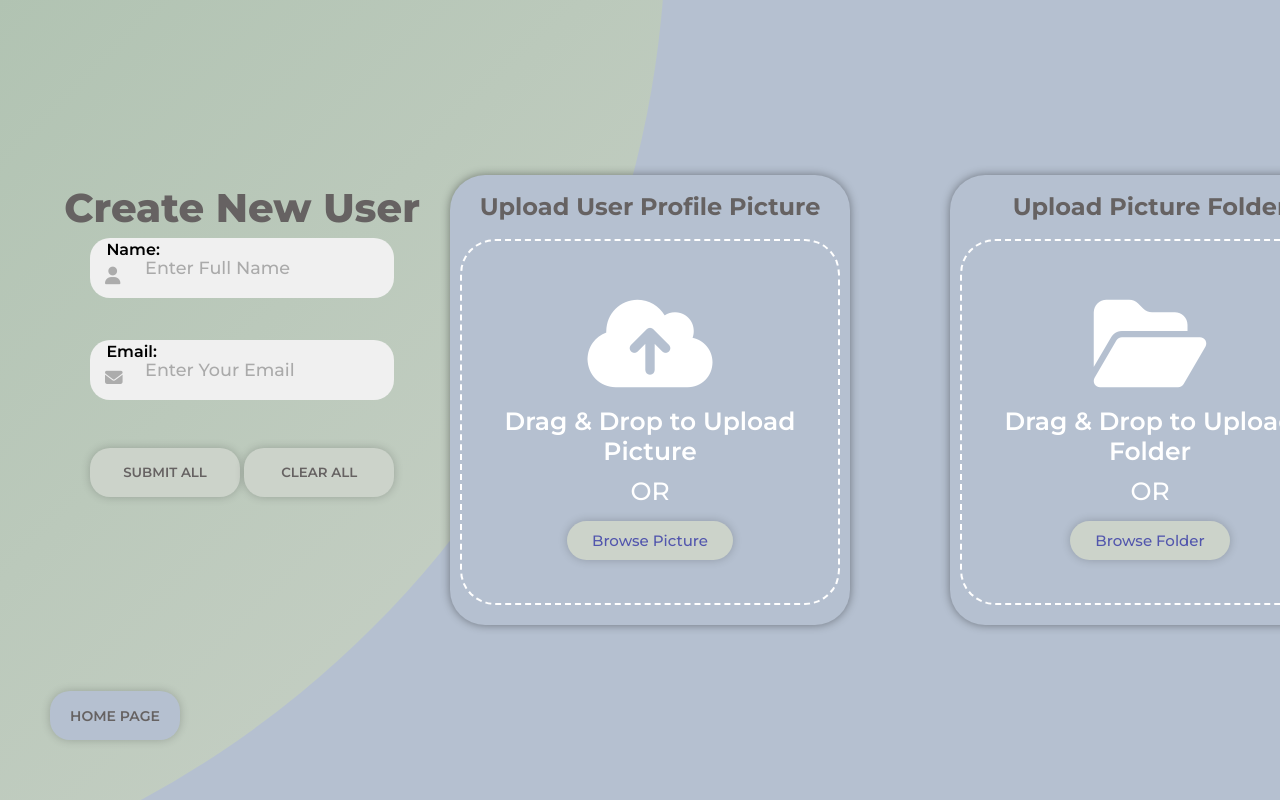
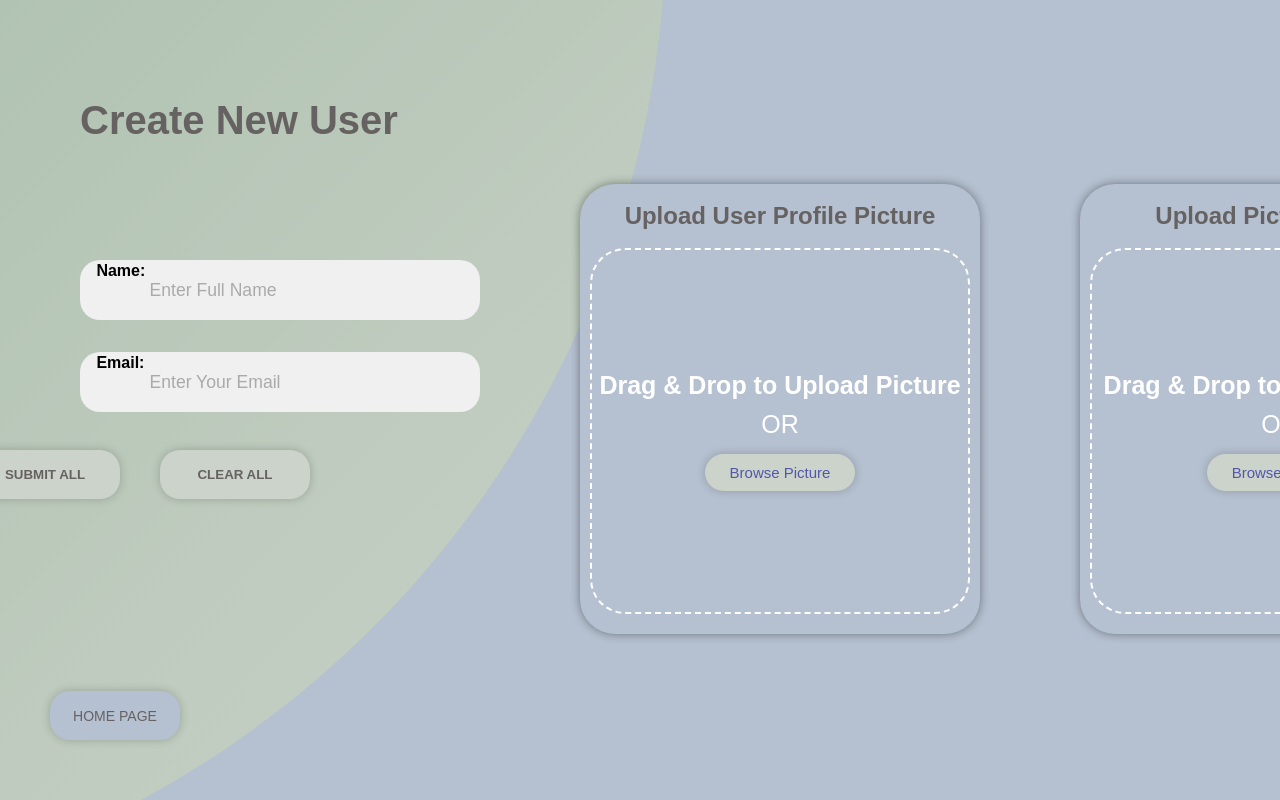
Before and after one commit to suviniV/Edge-AI-Project, a Flask app: page /CreateNewUser in a window 1280 px wide. Run offline with Flask 3, Linux system fonts and the light colour scheme; some libraries are stand-ins or nearby versions.

Commit message:
Web App Development - Create New User Updated

```diff
--- a/WebApp/app.py
+++ b/WebApp/app.py
@@ -115,8 +115,7 @@ def write_activeUsers(users):
     writer.writeheader()
     writer.writerows(users)
 
-    blob_service_client = BlobServiceClient.from_connection_string(
-        "DefaultEndpointsProtocol=https;AccountName=databasecw;AccountKey="
+    blob_service_client = BlobServiceClient.from_connection_string("DefaultEndpointsProtocol=https;AccountName=databasecw;AccountKey="
         "tor4V06NY6XHesq2z9vAZ55l3IWWTv9JpL1KT9S4CahV+e2+b9eh4nMy+cZlnpc6EW1WsYHh489/+AStZimtVQ==;EndpointSuffix="
         "core.windows.net")
 
@@ -137,14 +136,14 @@ def add_user_to_database(name, email, profile_picture):
     write_activeUsers(users)
 
     # Save user's profile picture
-    blob_service_client = BlobServiceClient.from_connection_string(
-        "DefaultEndpointsProtocol=https;AccountName=databasecw;AccountKey="
+    blob_service_client = BlobServiceClient.from_connection_string("DefaultEndpointsProtocol=https;AccountName=databasecw;AccountKey="
         "tor4V06NY6XHesq2z9vAZ55l3IWWTv9JpL1KT9S4CahV+e2+b9eh4nMy+cZlnpc6EW1WsYHh489/+AStZimtVQ==;EndpointSuffix="
         "core.windows.net")
 
     container_client = blob_service_client.get_container_client("activeuserspics")
     blob_client = container_client.get_blob_client(f"{name}.png")
-    blob_client.upload_blob(profile_picture, overwrite=True)
+    blob_client.upload_blob(profile_picture.read(), overwrite=True)
+
 
 
 def delete_user(index):
@@ -191,7 +190,7 @@ def add_user_route():
     # Add user to the database and save picture to Azure Blob Storage
     add_user_to_database(name, email, profile_picture)
 
-    return jsonify(success=True)
+    return render_template('ActiveUsers.html')
 
 @app.route('/deleteUser', methods=['POST'])
 def delete_user_route():
@@ -230,19 +229,6 @@ def signin():
 @app.route('/CreateNewUser')
 def CreateNewUser():
     return render_template("CreateNewUser.html")
-
-
-# @app.route('/deleteUser', methods=['POST'])
-# def delete_user():
-#     index = int(request.json['index']) - 1  # Adjust index to match Python list indexing
-#     users = read_users_from_csv()
-#
-#     if 0 <= index < len(users):
-#         deleted_user = users.pop(index)
-#         write_users_to_csv(users)
-#         return jsonify({'message': 'User deleted successfully', 'user': deleted_user})
-#     else:
-#         return jsonify({'error': 'Invalid user index'})
 
 
 @app.route('/ActiveUsers')
--- a/WebApp/templates/CreateNewUser.html
+++ b/WebApp/templates/CreateNewUser.html
@@ -1,12 +1,9 @@
 <!DOCTYPE html>
 <html lang="en">
-
 <head>
-    <meta charset="UTF-8" />
-    <meta name="viewport" content="width=device-width, initial-scale=1.0" />
-    <script src="https://kit.fontawesome.com/64d58efce2.js" crossorigin="anonymous"></script>
-    <link href="https://fonts.googleapis.com/css2?family=Montserrat:wght@100;200;300;400;500;600;700;800;900&display=swap" rel="stylesheet">
-    <title>Upload Picture</title>
+    <meta charset="UTF-8">
+    <meta name="viewport" content="width=device-width, initial-scale=1.0">
+    <title>User Registration</title>
     <style>
         * {
             margin: 0;
@@ -40,54 +37,26 @@
             background-color: #B5C0D0;
             min-height: 100vh;
             overflow: hidden;
-		}
-
-		.forms-container {
-		  position: absolute;
-		  width: 100%;
-		  height: 100%;
-		  top: 0;
-		  left: 0;
-		  margin-left: 60px;
-		}
-
-		.signin-signup {
-		  position: absolute;
-		  top: 50%;
-		  transform: translate(-50%, -50%);
-		  left: 75%;
-		  width: 50%;
-		  transition: 1s 0.7s ease-in-out;
-		  display: grid;
-		  grid-template-columns: 1fr;
-		  z-index: 5;
-		}
-
-		form {
-		  display: flex;
-		  align-items: center;
-		  justify-content: center;
-		  flex-direction: column;
-		  padding: 0rem 5rem;
-		  transition: all 0.2s 0.7s;
-		  overflow: hidden;
-		  grid-column: 1 / 2;
-		  grid-row: 1 / 2;
-		}
-
-		form.sign-up-form {
-		  opacity: 0;
-		  z-index: 1;
-		}
-
-		form.sign-in-form {
             z-index: 2;
         }
 
         .title {
-		  font-size: 2.2rem;
-		  color: #444;
-		  margin-bottom: 10px;
+          margin-bottom: 50px;
+          position: absolute;
+          top: 100px;
+          left: 80px; /* Adjust as needed */
+          z-index: 1;
+          font-weight: 800;
+          line-height: 1;
+          font-size: 2.5rem;
+          color: #666262;
+          z-index: 2;
+
+        }
+        .form{
+             margin-left: 80px;
+             margin-top: 260px;
+             z-index: 2;
          }
 
          .input-field {
@@ -102,6 +71,7 @@
 		  grid-template-columns: 15% 85%;
 		  padding: 0 0.4rem;
 		  position: relative;
+		  z-index: 2;
 		}
 
 		.input-field span {
@@ -110,6 +80,7 @@
 		  color: #acacac;
 		  transition: 0.5s;
 		  font-size: 1.1rem;
+		  z-index: 2;
 		}
 
 		.input-field label {
@@ -118,6 +89,7 @@
 			margin-left: 10px;
 			margin-top: 2px;
 			font-weight: 600;
+			z-index: 2;
 		}
 
 		.input-field input {
@@ -131,11 +103,13 @@
 		  display: block;
 		  width: 100%; /* Ensuring the input takes full width */
 		  padding-left: 5px;
+		  z-index: 2;
 		}
 
 		.input-field input::placeholder {
 		  color: #aaa;
 		  font-weight: 500;
+		  z-index: 2;
 		}
 
 		.input-field .fa {
@@ -147,102 +121,13 @@
 			transition: 0.5s;
 			font-size: 1.1rem;
 			padding-left: 15px; /* Adjusted padding for better icon placement */
+			z-index: 2;
 		}
-
-		.btn {
-		  width: 150px;
-		  background-color: #CCD3CA;
-		  border: 1px;
-		  text-align: center;
-		  outline: 2px;
-		  height: 49px;
-		  color: #666262;
-		  text-transform: uppercase;
-		  font-weight: 600;
-		  margin: 1rem 0;
-		  cursor: pointer;
-		  transition: 0.5s;
-		  box-shadow: 0 0 10px rgba(0, 0, 0, 0.2);
-		  border-radius: 20px;
-		}
-
-		.btn:hover {
-		  background-color: #EED3D9;
-		}
-
-		.panels-container {
-		  position: absolute;
-		  height: 100%;
-		  width: 100%;
-		  top: 0;
-		  left: 0;
-		  display: grid;
-		  grid-template-columns: repeat(2, 1fr);
-
-		}
-
-		.panels-container {
-			display: flex;
-			flex-direction: row;
-			flex-wrap: wrap;
-			margin-left: 0px;
-		}
-
-		.image-container-background {
-			margin-left: -30px;
-			margin-right: 60px;
-		}
-
-		.image {
-		  width: 100%;
-		  transition: transform 1.1s ease-in-out;
-		  transition-delay: 0.4s;
-		}
-
-		.panel {
-		  display: flex;
-		  flex-direction: column;
-		  align-items: flex-end;
-		  justify-content: space-around;
-		  text-align: center;
-		  z-index: 6;
-		  margin-left: 10px;
-
-		}
-		.panel h3 {
-		  font-weight: 800;
-		  line-height: 1;
-		  font-size: 2.5rem;
-		  color: #666262;
-		  margin-top: -100px;
-
-		}
-		.panel p {
-		  font-size: 0.95rem;
-		  padding: 0.7rem 0;
-
-		}
-
-		.btn.transparent {
-		  margin: 0;
-		  background: none;
-		  border: 2px solid #fff;
-		  width: 130px;
-		  height: 41px;
-		  font-weight: 600;
-		  font-size: 0.8rem;
-		}
-
-		.right-panel .image,
-		.right-panel .content {
-		  transform: translateX(800px);
-		}
-
 
 		.login-container {
 			display: flex;
-			margin-left: -250px;
-
+			margin-left: 500px;
+			margin-top: -260px;
 		}
 
 		.login {
@@ -402,14 +287,54 @@
                 z-index: 9999;
          }
 
+         .button-container {
+            display: flex;
+            justify-content: center;
+            margin-left: -1080px;
+            margin-top: -200px;
+            gap: 40px;
+            z-index: 2; /* Add z-index to ensure buttons are above other elements */
+        }
 
+        .btn {
+		  width: 150px;
+		  background-color: #CCD3CA;
+		  border: 1px;
+		  text-align: center;
+		  outline: 2px;
+		  height: 49px;
+		  color: #666262;
+		  text-transform: uppercase;
+		  font-weight: 600;
+		  margin: 1rem 0;
+		  cursor: pointer;
+		  transition: 0.5s;
+		  box-shadow: 0 0 10px rgba(0, 0, 0, 0.2);
+		  border-radius: 20px;
+		  z-index: 2;
+
+		}
+
+		.btn:hover {
+		  background-color: #EED3D9;
+		}
     </style>
 </head>
-
 <body>
     <div class="container">
-        <div class="forms-container">
-            <div class="signin-signup">
+        <h2 class="title">Create New User</h2>
+        <form class='form' id="userForm" enctype="multipart/form-data" method="POST" action="/add_user">
+            <div class="input-field">
+                <span class="fa fa-user"></span>
+                <label for="full-name">Name:</label>
+                <input type="text" id="full-name" name="full-name" placeholder="Enter Full Name" required />
+            </div>
+            <div class="input-field">
+                <span class="fa fa-envelope"></span>
+                <label for="email">Email:</label>
+                <input type="email" id="email" name="email" placeholder="Enter Your Email" required />
+            </div>
+
             <div class="login-container">
                 <div class="login">
                     <div class="login-header">
@@ -431,187 +356,79 @@
                         <div class="icon"><i class="fas fa-folder-open"></i></div>
                         <header>Drag & Drop to Upload Folder</header>
                         <span>OR</span>
-                            <button onclick="openFolder()">Browse Folder</button>
-                            <input type="file" id="folder-input" name="folder" hidden onchange="showFolder()" webkitdirectory >
-                        </div>
-                    </div>
+                        <button type="button" onclick="openFolder()">Browse Folder</button>
+                        <input type="file" id="folder-input" name="folder" hidden onchange="showFolder()">
                     </div>
                 </div>
             </div>
 
-        <div class="panels-container">
-            <div class="panel left-panel">
-                <div class="content">
-                    <h3>Create New User</h3>
-                    <div class="paragraph-wrapper">
-                        <form id="user-form" action="/add_user" method="post" enctype="multipart/form-data">
-                            <div class="input-field">
-                                <span class="fa fa-user"></span>
-                                <label for="full-name">Name:</label>
-                                <input type="text" id="full-name" name="full-name" placeholder="Enter Full Name" required />
-                            </div>
-                            <div class="input-field">
-                                <span class="fa fa-envelope"></span>
-                                <label for="email">Email:</label>
-                                <input type="email" id="email" name="email" placeholder="Enter Your Email" required />
-                            </div>
             <div class="button-container">
-                                <button type="button" class="btn solid" onclick="submitForm()">Submit All</button>
+                <button type="button" class="btn solid" onclick="validateAndSubmit()">Submit All</button>
                 <button type="button" class="btn solid" onclick="clearForm()">Clear All</button>
             </div>
         </form>
-                    </div>
-                </div>
-            </div>
-        </div>
         <a href="/home" class="home-btn">Home Page</a>
         <div id="successMessage" class="success-message" style="display: none;">
             User Successfully added to the Database
         </div>
     </div>
-
     <script>
-        // Function to validate form before submission
-        function validateForm() {
-            var name = document.getElementById("full-name").value;
-            var email = document.getElementById("email").value;
-            var imgTag = document.querySelector(".drag-area img");
-
-            if (name === "" || email === "" || imgTag === null) {
-                alert("All fields are required");
-                return false; // Prevent form submission
-            }
-            return true; // Allow form submission
-        }
-
-        // Function to handle form submission
-        function submitForm() {
-            if (validateForm()) {
-                var formData = new FormData(document.getElementById("user-form"));
-
-                fetch("/add_user", {
-                    method: "POST",
-                    body: formData
-                })
-                .then(response => response.json())
-                .then(data => {
-                    if (data.error) {
-                        alert(data.error);
-                    } else if (data.success) {
-                        // Display success message
-                        showSuccessMessage();
-                        // Redirect to ActiveUsers.html after successful submission
-                        window.location.href = '/ActiveUsers.html';
-                    }
-                })
-                .catch(error => {
-                    console.error("Error:", error);
-                });
-            }
-        }
-
-        // Function to show success message
-        function showSuccessMessage() {
-            var successMessage = document.getElementById("successMessage");
-            successMessage.style.display = "block";
-
-            // Hide success message after 3 seconds
-            setTimeout(function() {
-                successMessage.style.display = "none";
-            }, 3000);
-        }
-
-        // Function to handle picture upload
         function openFile() {
             document.getElementById("file").click();
         }
 
-        // Function to clear form fields
         function clearForm() {
-            document.getElementById("user-form").reset();
-            var dropArea = document.querySelector(".drag-area");
-            dropArea.innerHTML = `
-                <div class="icon"><i class="fas fa-cloud-upload-alt"></i></div>
-                <header>Drag & Drop to Upload Picture</header>
-                <span>OR</span>
-                <button onclick="openFile()">Browse Picture</button>
-                <input type="file" name="file" id="file" hidden onchange="showFile()">
-            `;
-
-            var folderArea = document.getElementById("folder-area");
-            folderArea.innerHTML = `
-                <div class="icon"><i class="fas fa-folder-open"></i></div>
-                <header>Drag & Drop to Upload Folder</header>
-                <span>OR</span>
-                <button onclick="openFolder()">Browse Folder</button>
-                <input type="file" id="folder-input" name="folder" hidden onchange="showFolder()">
-            `;
+            document.getElementById("userForm").reset();
         }
-
 
         function showFile() {
             var fileInput = document.getElementById("file");
             var file = fileInput.files[0];
             var dropArea = document.querySelector(".drag-area");
 
+            if (file) {
                 var fileType = file.type;
                 var validExtensions = ["image/jpeg", "image/jpg", "image/png"];
 
                 if (validExtensions.includes(fileType)) {
-                var fileReader = new FileReader();
-                fileReader.onload = function() {
-                    var fileURL = fileReader.result;
-                    var imgTag = document.createElement("img");
-                    imgTag.src = fileURL;
-                    imgTag.alt = "image";
-                    dropArea.innerHTML = "";
-                    dropArea.appendChild(imgTag);
-                };
-                fileReader.readAsDataURL(file);
+                    alert("You have selected Your Profile Picture");
                 } else {
                     alert("This is not an Image File!");
                     dropArea.innerHTML = `
                         <div class="icon"><i class="fas fa-cloud-upload-alt"></i></div>
                         <header>Drag & Drop to Upload Picture</header>
                         <span>OR</span>
-                    <button onclick="openFile()">Browse Picture</button>
+                        <button type="button" onclick="openFile()">Browse Picture</button>
                         <input type="file" name="file" id="file" hidden onchange="showFile()">
                     `;
                 }
             }
-
-        // Function to handle folder upload
-        function openFolder() {
-            document.getElementById("folder-input").click();
         }
 
-        function showFolder() {
-            var folderInput = document.getElementById("folder-input");
-            var folderArea = document.getElementById("folder-area");
+        function validateAndSubmit() {
+            // Perform form validation
+            var fullName = document.getElementById("full-name").value;
+            var email = document.getElementById("email").value;
+            var fileInput = document.getElementById("file").value;
 
-            var files = folderInput.files;
-            if (files.length > 0) {
-                var file = files[0];
-                if (file.type !== "") {
-                    // Check if the file type is empty (indicating a folder upload)
-                    alert("Please upload a folder.");
-                    // Clear the input field
-                    folderInput.value = "";
-                    // Clear the displayed folder name
-                    folderArea.innerHTML = `
-                        <div class="icon"><i class="fas fa-folder-open"></i></div>
-                        <header>Drag & Drop to Upload Folder</header>
-                        <span>OR</span>
-                        <button onclick="openFolder()">Browse Folder</button>
-                        <input type="file" id="folder-input" name="folder" hidden onchange="showFolder()">
-                    `;
-                } else {
-                    var folderName = file.name;
-                    folderArea.innerHTML = `<p>Folder uploaded: ${folderName}</p>`;
-                }
-            }
+            if (fullName.trim() === "" || email.trim() === "" || fileInput.trim() === "") {
+                alert("Please fill all fields and upload profile picture.");
+                return;
             }
 
+            // If all fields are filled, submit the form
+            document.getElementById("userForm").submit();
+
+            // Display success message after form submission
+            document.getElementById("successMessage").style.display = "block";
+
+            // Redirect to ActiveUsers.html after a delay
+            setTimeout(function() {
+                // Add a cache-busting parameter to the URL
+                window.location.href = '/ActiveUsers?' + Date.now();
+            }, 1500);
+        }
     </script>
+
 </body>
 </html>
```
Also changed, not shown: other parts of WebApp/templates/CreateNewUser.html (+1 -1 lines). Lines whose indentation alone changed are shown as unchanged.
